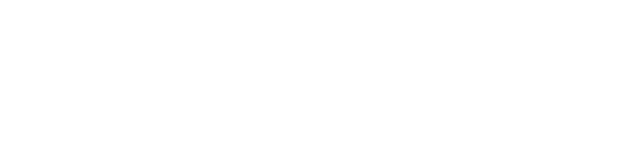
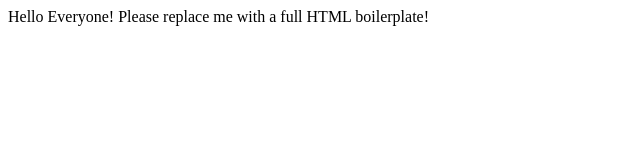
Before and after one commit to sunbury-web-dev/html-about-me-page, a plain HTML site: page public/index.html in a window 1280 px wide. Shown: the whole page, without its empty margins (0-640 px from the left). Drawn offline with Linux system fonts and the light colour scheme.

```diff
--- a/public/index.html
+++ b/public/index.html
@@ -1,4 +1,7 @@
 <!DOCTYPE html>
 
 <html>
+    <body>
+        Hello Everyone! Please replace me with a full HTML boilerplate!
+    </body>
 </html>
```
Also changed, not shown: .devcontainer/devcontainer.json.
